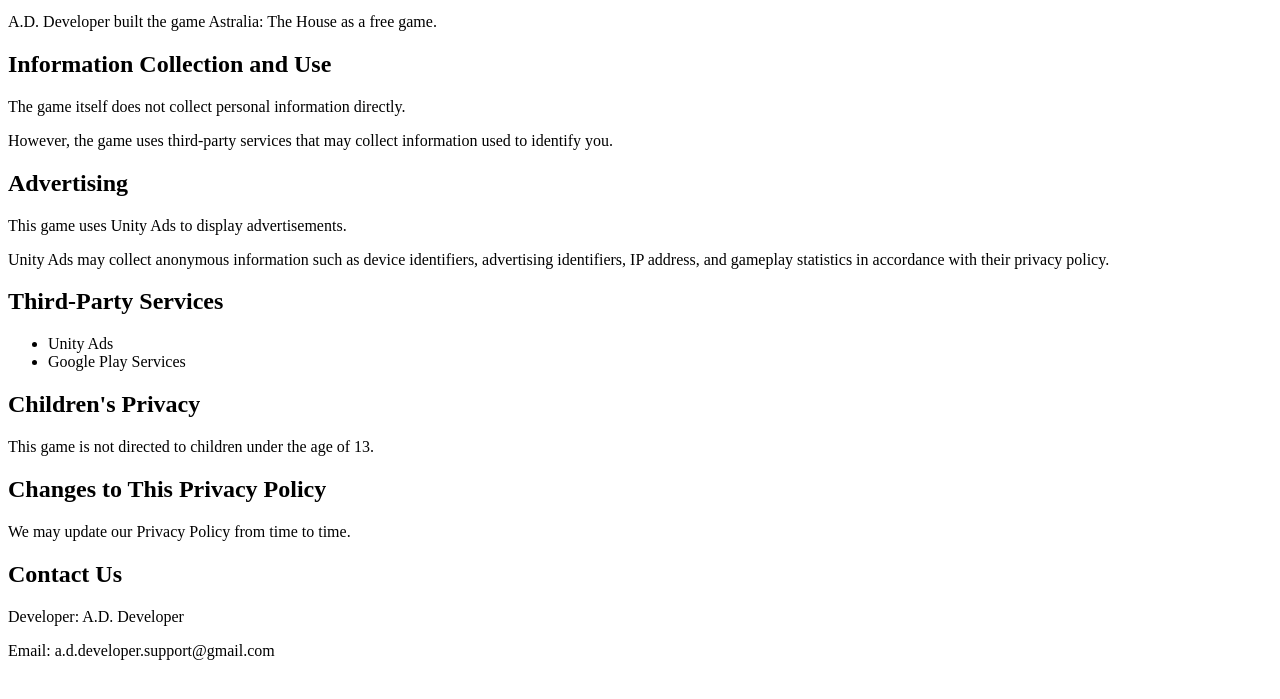
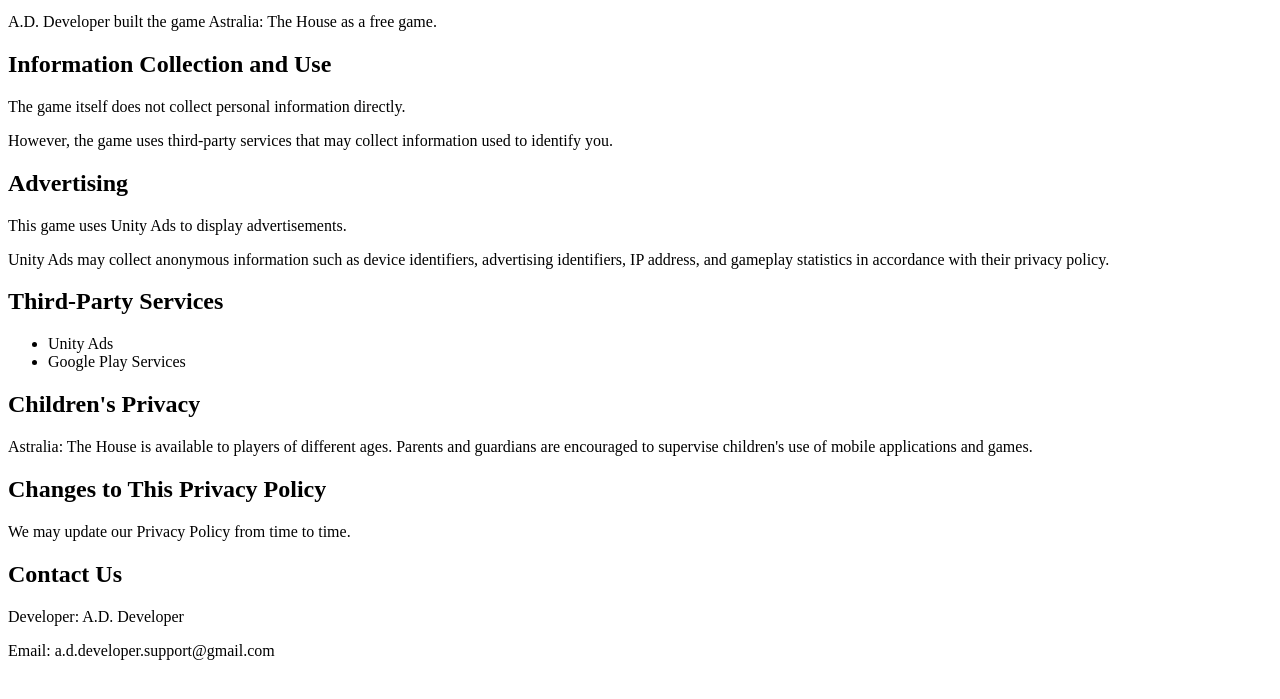
Before and after one commit to artembranly-rgb/privacy-policy, a plain HTML site: page index.html in a window 1280 px wide. Shown: the part 101-800 px from the top of the page. Drawn offline with Linux system fonts and the light colour scheme.

Commit message:
Update index.html

```diff
--- a/index.html
+++ b/index.html
@@ -34,7 +34,7 @@
 
     <h2>Children's Privacy</h2>
 
-    <p>This game is not directed to children under the age of 13.</p>
+<p>Astralia: The House is available to players of different ages. Parents and guardians are encouraged to supervise children's use of mobile applications and games.</p>
 
     <h2>Changes to This Privacy Policy</h2>
 
```
